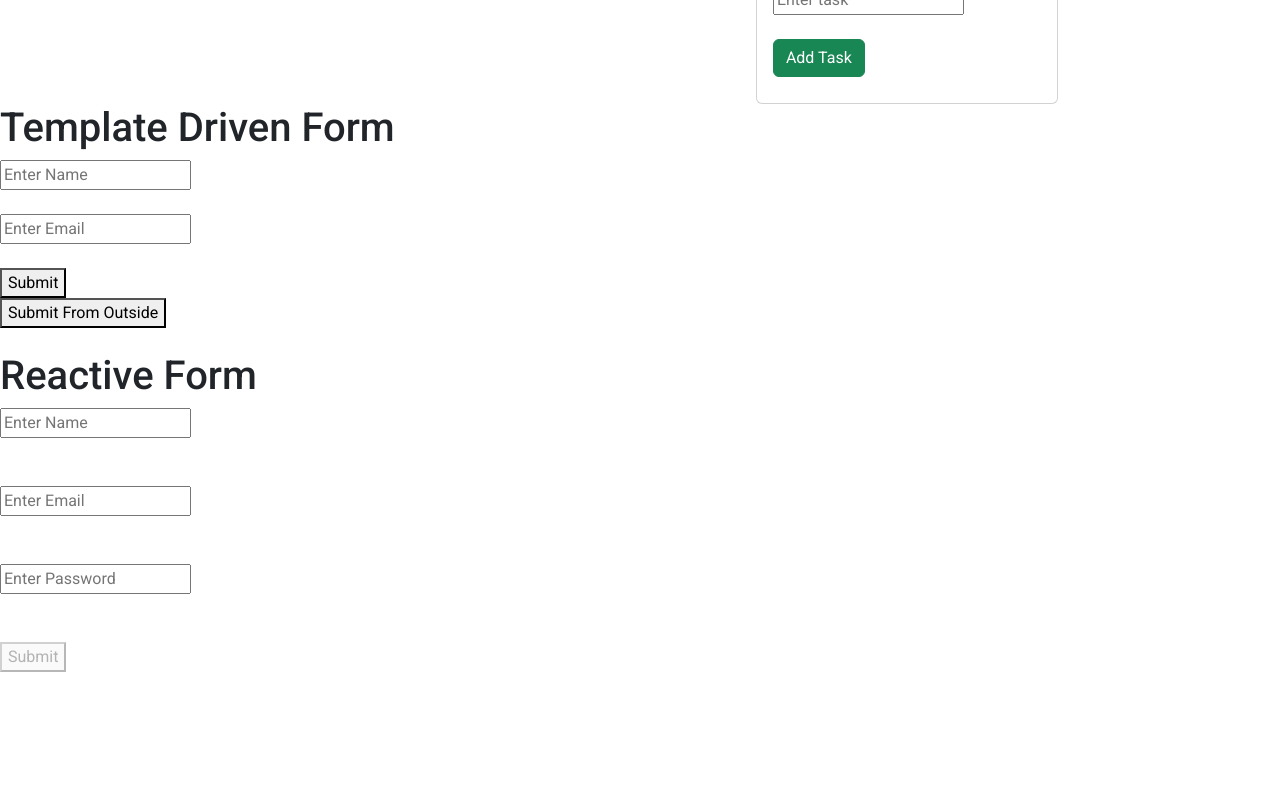
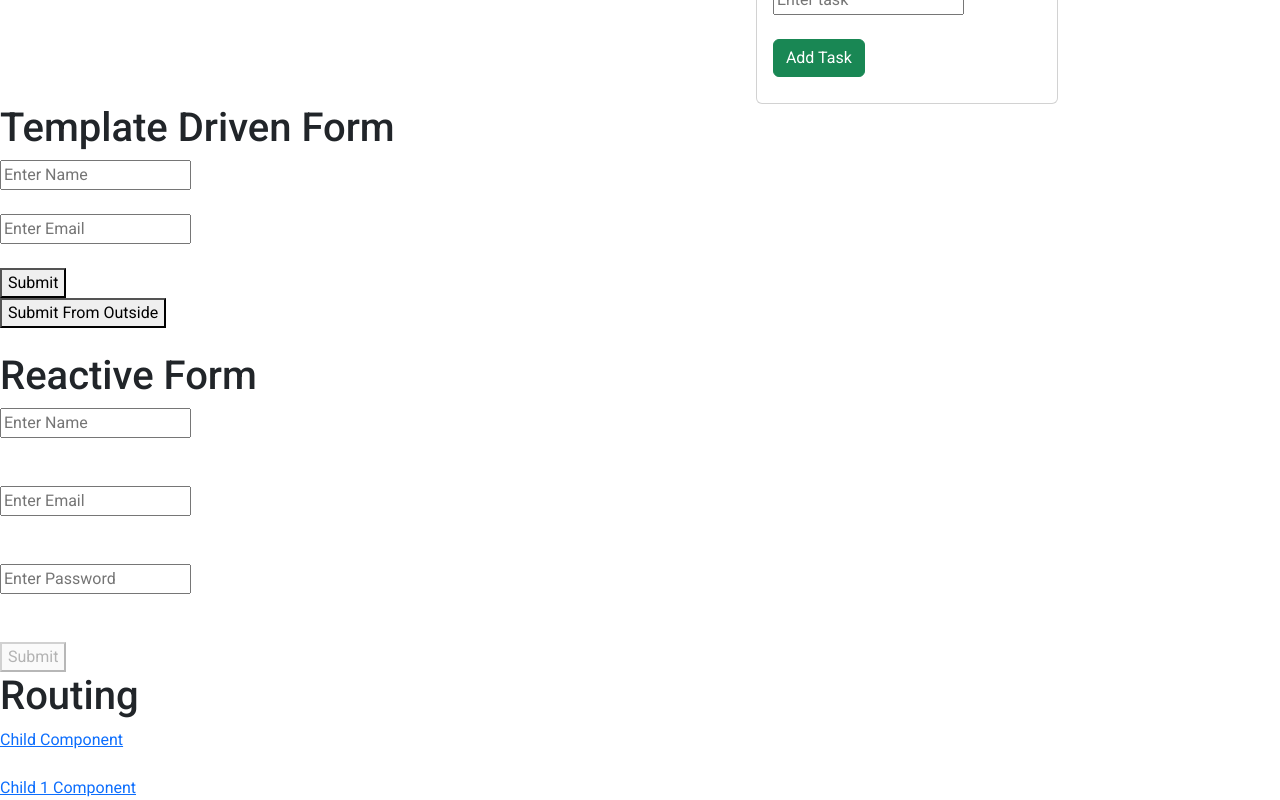
Before and after one commit to prathmeshkam/Angular-17, an Angular app: page / in a window 1280 px wide. Shown: the part 201-1001 px from the top of the page. Before the commit the page ends 913 px from the top, so only its background shows below. Built offline with nearby package versions, Linux system fonts and the light colour scheme.

Commit message:
Basic Routing

```diff
--- a/src/app/app.component.html
+++ b/src/app/app.component.html
@@ -82,6 +82,8 @@
     <br><br>
     <button [disabled]="loginform.invalid">Submit</button>
 </form>
-
+<h1>Routing</h1>
+<a href="child/">Child Component</a> <br><br>
+<a href='child1/'>Child 1 Component</a>
 <router-outlet>
 </router-outlet>
--- a/src/app/app.routes.ts
+++ b/src/app/app.routes.ts
@@ -1,3 +1,8 @@
 import { Routes } from '@angular/router';
+import { Child1Component } from './child1/child1.component';
+import { ChildComponent } from './child/child.component';
 
-export const routes: Routes = [];
+export const routes: Routes = [
+    {path:'child' , component:ChildComponent},
+    {path:'child1' , component:Child1Component}
+];
```
